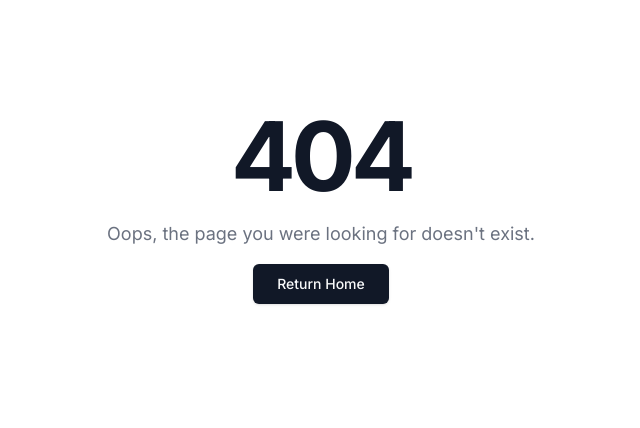
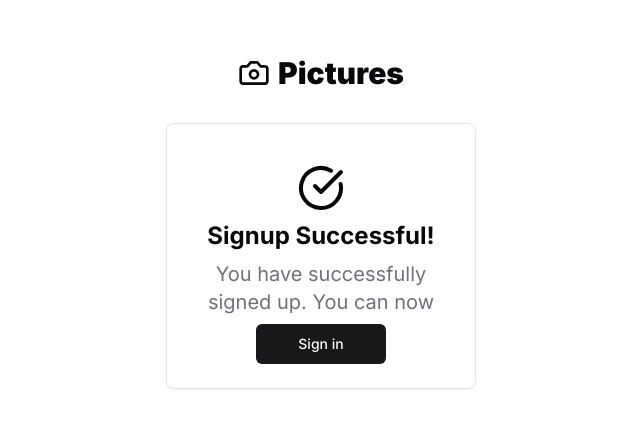
Before and after one commit to dwesh163/pictures, a Next.js app: page /auth/signup/success in a window 1280 px wide. Before the commit this address had no page. Shown: the part 194-622 px from the top of the page, without its empty margins (319-959 px from the left). Built offline with nearby package versions, Linux system fonts and the light colour scheme.

Commit message:
chore: Add signup success page

```diff
--- /dev/null
+++ b/src/app/(auth)/auth/signup/success/page.tsx
@@ -0,0 +1,30 @@
+'use client';
+import { useSearchParams } from 'next/navigation';
+import { Button } from '@/components/ui/button';
+import { Card, CardContent, CardDescription, CardHeader, CardTitle } from '@/components/ui/card';
+import { Camera, CircleCheckBig } from 'lucide-react';
+import Link from 'next/link';
+
+export default function Success() {
+	const searchParams = useSearchParams();
+	const callbackUrl = searchParams.get('callbackUrl');
+
+	return (
+		<div className="flex items-center justify-center w-full sm:h-screen flex-col sm:p-5 p-2 py-5 mt-12 sm:mt-0">
+			<Link href="/" className="flex gap-2 justify-center items-center mb-8 mt-8">
+				<Camera className="w-8 h-8" />
+				<h1 className="text-3xl font-black">Pictures</h1>
+			</Link>
+			<Card className="w-full sm:w-1/2 xl:w-1/4 sm:mx-5 border-0 sm:border">
+				<CardContent className="flex space-y-2 items-center justify-center flex-col pt-0 sm:p-6 px-3">
+					<CircleCheckBig className="w-12 h-12 mt-4" />
+					<h2 className="sm:text-2xl text-xl font-bold mt-4 text-center">Signup Successful!</h2>
+					<p className="mt-2 sm:text-xl text-sm text-muted-foreground text-center">You have successfully signed up. You can now</p>
+					<Button asChild className="mt-4 w-1/2">
+						<Link href={`/auth/signin?callbackUrl=${callbackUrl}`}>Sign in</Link>
+					</Button>
+				</CardContent>
+			</Card>
+		</div>
+	);
+}
```
